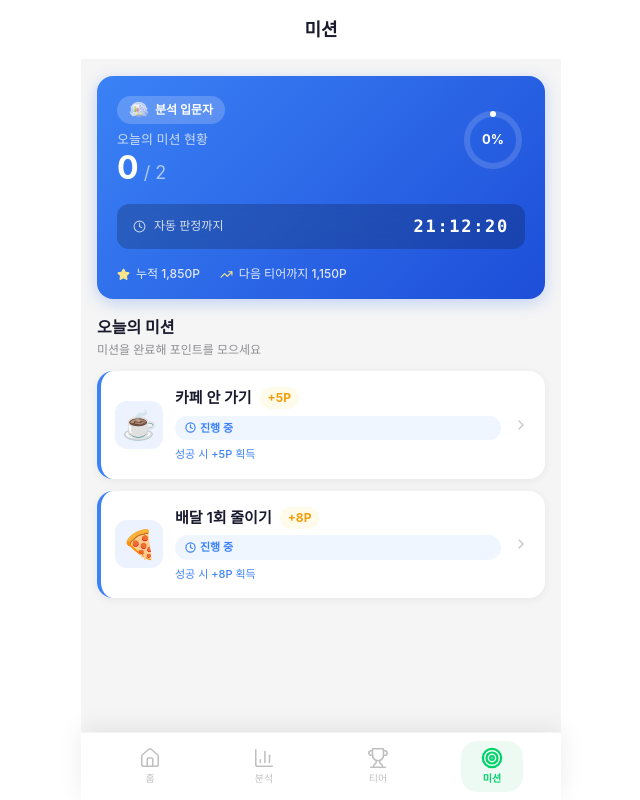
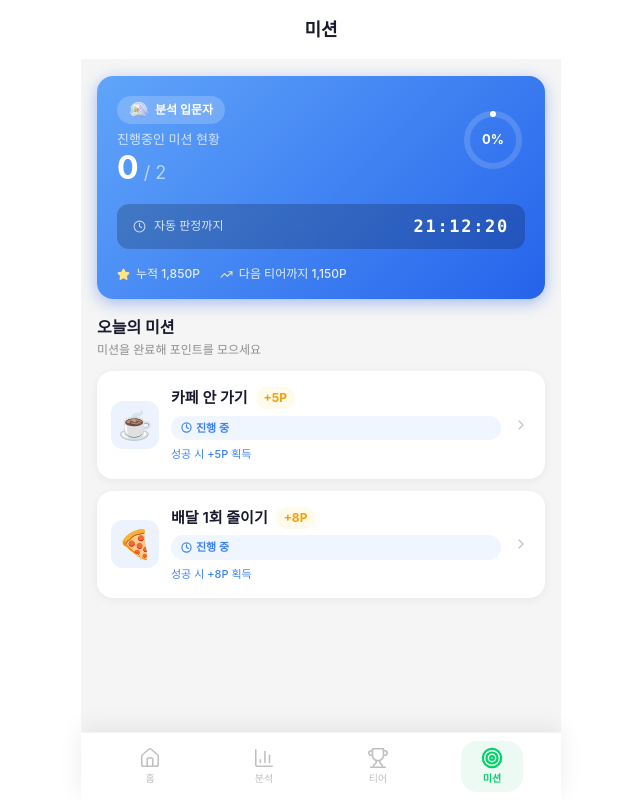
Before and after one commit to STDev-4/FE, a React (Vite) app: page /app/missions in a window 1280 px wide. Shown: the whole page, without its empty margins (319-959 px from the left). Built offline with nearby package versions, Linux system fonts and the light colour scheme.

Commit message:
refactor: Home, Mission, Tier

```diff
--- a/src/app/components/HomePage.tsx
+++ b/src/app/components/HomePage.tsx
@@ -92,20 +92,19 @@ export default function HomePage() {
           <ChevronRight size={20} className="text-[#C7C7CC]" />
         </div>
         {[
-          { rank: 1, emoji: "☕", category: "카페·음료",   amount: "127,400원", from: "#FFD700", to: "#FFA500" },
-          { rank: 2, emoji: "🍔", category: "배달·외식",   amount: "98,200원",  from: "#C0C0C0", to: "#A8A8A8" },
-          { rank: 3, emoji: "🛒", category: "온라인 쇼핑", amount: "85,600원",  from: "#CD7F32", to: "#A0522D" },
+          { rank: 1, emoji: "☕", category: "카페·음료",   amount: "127,400원" },
+          { rank: 2, emoji: "🍔", category: "배달·외식",   amount: "98,200원"  },
+          { rank: 3, emoji: "🛒", category: "온라인 쇼핑", amount: "85,600원"  },
         ].map((item) => (
           <div
             key={item.rank}
             className="flex items-center gap-3 py-3 border-t border-gray-50 first:border-t-0 first:pt-0"
           >
-            <div
-              className="w-7 h-7 rounded-full flex items-center justify-center text-[12px] font-bold text-white shrink-0"
-              style={{ background: `linear-gradient(135deg, ${item.from}, ${item.to})` }}
-            >
-              {item.rank}
-            </div>
+            <img
+              src={["/images/1st.png", "/images/2nd.png", "/images/3rd.png"][item.rank - 1]}
+              alt={`${item.rank}위`}
+              className="w-11 h-11 object-contain shrink-0"
+            />
             <div className="w-10 h-10 rounded-full bg-[#F8F8F8] flex items-center justify-center text-[20px] shrink-0">
               {item.emoji}
             </div>
--- a/src/app/components/MissionsPage.tsx
+++ b/src/app/components/MissionsPage.tsx
@@ -2,6 +2,7 @@ import { CheckCircle2, Clock, Star, XCircle, TrendingUp, ChevronRight } from "lu
 import { useState, useEffect } from "react";
 import { useNavigate, useLocation } from "react-router";
 import { motion } from "motion/react";
+import { tierConfig, type TierId } from "../constants/tierConfig";
 
 type MissionStatus = "completed" | "in-progress" | "failed" | "ready";
 
@@ -106,7 +107,6 @@ function MissionCard({ mission, index }: { mission: Mission; index: number }) {
       onClick={() => navigate(`/app/mission/${mission.id}`)}
       className="w-full text-left rounded-2xl overflow-hidden flex items-center gap-3 transition-all bg-white shadow-[0_2px_10px_rgba(0,0,0,0.06)] active:scale-[0.98]"
       style={{
-        borderLeft: `4px solid ${accent}`,
         opacity: isFailed ? 0.75 : 1,
       }}
     >
@@ -152,6 +152,8 @@ function MissionCard({ mission, index }: { mission: Mission; index: number }) {
 }
 
 export default function MissionsPage() {
+  const currentTierId: TierId = "analyst";
+  const tier = tierConfig[currentTierId];
   const countdown = useCountdownToMidnight();
   const location = useLocation();
   const [missions, setMissions] = useState<Mission[]>(baseMissions);
@@ -177,18 +179,21 @@ export default function MissionsPage() {
 
       {/* Status strip */}
       <div
-        className="mx-4 mt-4 mb-4 rounded-2xl overflow-hidden shadow-[0_4px_16px_rgba(37,99,235,0.25)]"
-        style={{ background: "linear-gradient(135deg, #3B82F6 0%, #1D4ED8 100%)" }}
+        className="mx-4 mt-4 mb-4 rounded-2xl overflow-hidden"
+        style={{
+          background: `linear-gradient(135deg, ${tier.gradient[0]} 0%, ${tier.gradient[1]} 100%)`,
+          boxShadow: `0 4px 16px ${tier.gradient[1]}66`,
+        }}
       >
         <div className="p-5 flex items-center justify-between">
           <div>
             <div className="flex items-center gap-2 mb-1.5">
               <span className="flex items-center gap-1.5 text-[12px] font-bold text-white bg-white/20 px-3 py-1 rounded-full backdrop-blur-sm">
-                <img src="/images/2-League-Analyst.png" alt="분석가 리그" className="w-5 h-5 object-contain" />
-                분석 입문자
+                <img src={tier.image} alt={tier.leagueName} className="w-5 h-5 object-contain" />
+                {tier.name}
               </span>
             </div>
-            <p className="text-white/75 text-[13px] mt-1">오늘의 미션 현황</p>
+            <p className="text-white/75 text-[13px] mt-1">진행중인 미션 현황</p>
             <p className="text-white text-[32px] font-bold mt-0.5 leading-none">
               {completedToday}
               <span className="text-[18px] text-white/60 font-normal"> / {totalToday}</span>
--- a/src/app/components/TierPage.tsx
+++ b/src/app/components/TierPage.tsx
@@ -2,28 +2,10 @@ import { motion, AnimatePresence } from "motion/react";
 import { useState, useRef } from "react";
 import defaultChar from "../../imports/character.png";
 import bunnyChar from "../../imports/rabbit.png";
+import { tierOrder, tierConfig, type TierId } from "../constants/tierConfig";
 
 const CHAR_IMG = [defaultChar, bunnyChar] as const;
 const CHAR_BG  = ["#E8EAF0",  "#FFF3E8"] as const;
-
-const tierOrder = ["master", "researcher", "explorer", "analyst", "sprout"] as const;
-type TierId = typeof tierOrder[number];
-
-const tierConfig: Record<TierId, {
-  icon: string;
-  image: string;
-  name: string;
-  color: string;
-  bg: string;
-  leagueName: string;
-  gradient: [string, string];
-}> = {
-  master:     { icon: "👑", image: "/images/5-League-Master.png",     name: "절약 마스터",  color: "#D97706", bg: "#FFFBEB", leagueName: "마스터 리그",  gradient: ["#FCD34D", "#F59E0B"] },
-  researcher: { icon: "🔬", image: "/images/4-League-Researcher.png", name: "절약 연구원",  color: "#F97316", bg: "#FFF7ED", leagueName: "연구원 리그",  gradient: ["#FB923C", "#EA580C"] },
-  explorer:   { icon: "🔍", image: "/images/3-League-Explorer.png",   name: "소비 탐험가",  color: "#A855F7", bg: "#FAF5FF", leagueName: "탐험가 리그",  gradient: ["#C084FC", "#9333EA"] },
-  analyst:    { icon: "📊", image: "/images/2-League-Analyst.png",    name: "분석 입문자",  color: "#3B82F6", bg: "#EFF6FF", leagueName: "분석가 리그",  gradient: ["#60A5FA", "#2563EB"] },
-  sprout:     { icon: "🌱", image: "/images/1-League-Seedling.png",   name: "새싹 절약러",  color: "#10B981", bg: "#ECFDF5", leagueName: "새싹 리그",    gradient: ["#34D399", "#059669"] },
-};
 
 interface LeagueUser {
   rank: number;
@@ -245,7 +227,7 @@ export default function TierPage() {
                 {/* Rank */}
                 <div className="w-8 flex items-center justify-center shrink-0">
                   {medal ? (
-                    <img src={medal} alt={`${user.rank}위`} className="h-11 w-auto object-contain" />
+                    <img src={medal} alt={`${user.rank}위`} className="w-11 h-11 object-contain shrink-0" />
                   ) : (
                     <span className="text-[14px] font-bold text-[#8E8E93] -ml-2">{user.rank}</span>
                   )}
--- /dev/null
+++ b/src/app/constants/tierConfig.ts
@@ -0,0 +1,17 @@
+export const tierOrder = ["master", "researcher", "explorer", "analyst", "sprout"] as const;
+export type TierId = typeof tierOrder[number];
+
+export const tierConfig: Record<TierId, {
+  image: string;
+  name: string;
+  color: string;
+  bg: string;
+  leagueName: string;
+  gradient: [string, string];
+}> = {
+  master:     { image: "/images/5-League-Master.png",     name: "절약 마스터",  color: "#D97706", bg: "#FFFBEB", leagueName: "마스터 리그",  gradient: ["#FCD34D", "#F59E0B"] },
+  researcher: { image: "/images/4-League-Researcher.png", name: "절약 연구원",  color: "#F97316", bg: "#FFF7ED", leagueName: "연구원 리그",  gradient: ["#FB923C", "#EA580C"] },
+  explorer:   { image: "/images/3-League-Explorer.png",   name: "소비 탐험가",  color: "#A855F7", bg: "#FAF5FF", leagueName: "탐험가 리그",  gradient: ["#C084FC", "#9333EA"] },
+  analyst:    { image: "/images/2-League-Analyst.png",    name: "분석 입문자",  color: "#3B82F6", bg: "#EFF6FF", leagueName: "분석가 리그",  gradient: ["#60A5FA", "#2563EB"] },
+  sprout:     { image: "/images/1-League-Seedling.png",   name: "새싹 절약러",  color: "#10B981", bg: "#ECFDF5", leagueName: "새싹 리그",    gradient: ["#34D399", "#059669"] },
+};
```
